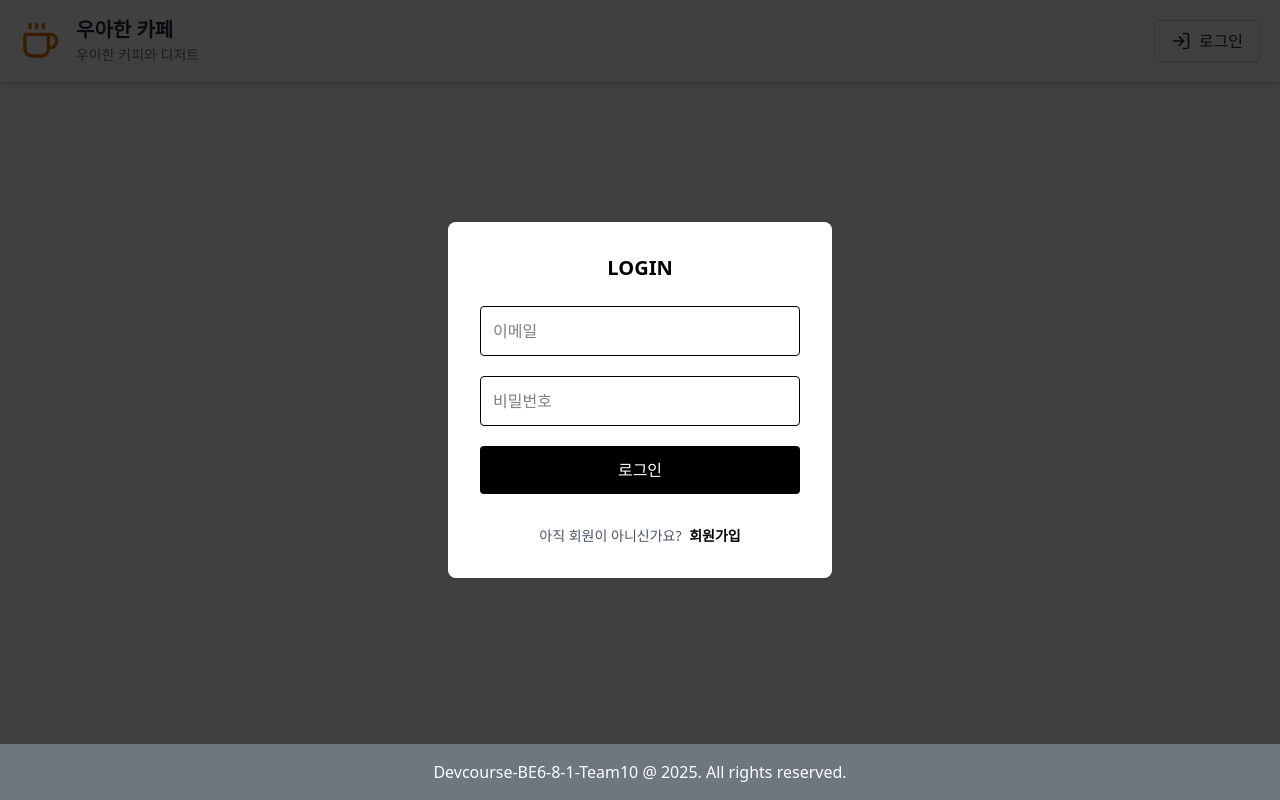
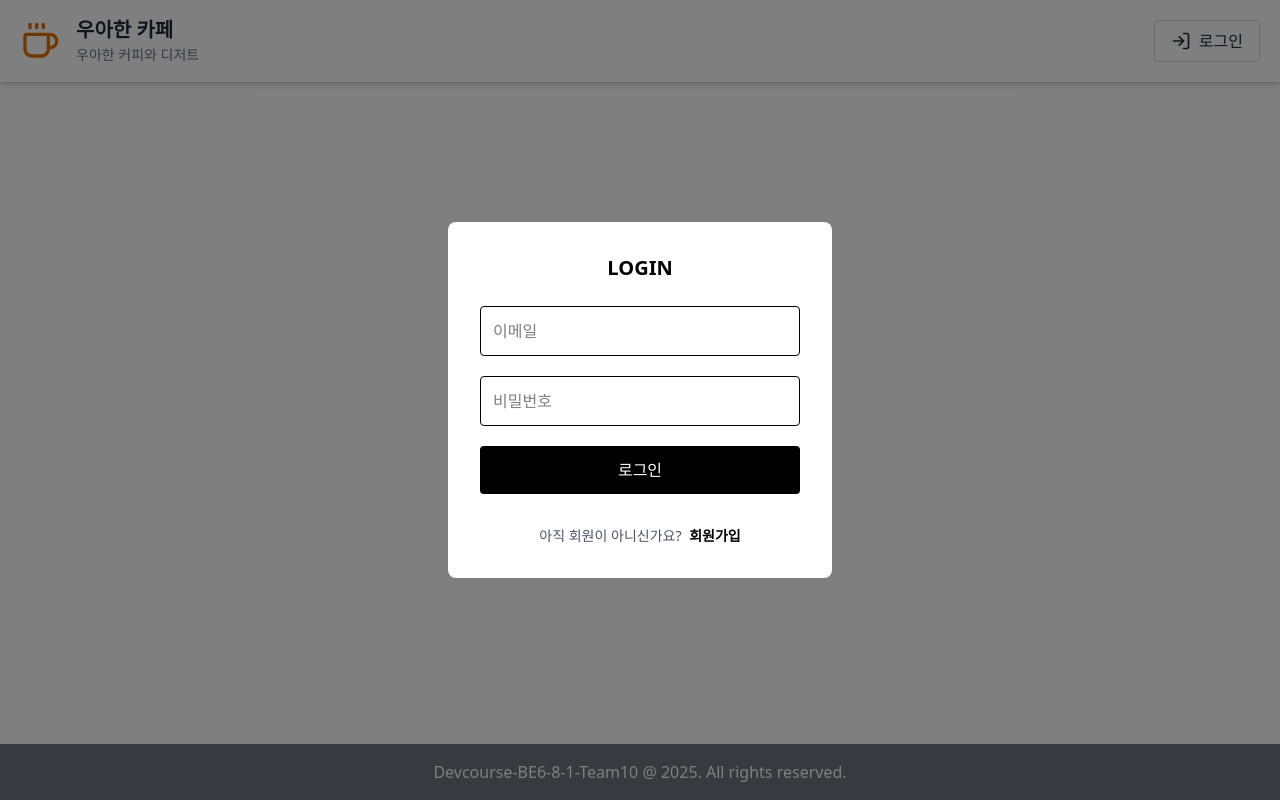
Before and after one commit to Devcourse-BE6-8-1-Team10/Frontend, a Next.js app: page /login in a window 1280 px wide. Built offline with nearby package versions, Linux system fonts and the light colour scheme.

Commit message:
feat: 코드 개선

```diff
--- a/components/common/Footer.tsx
+++ b/components/common/Footer.tsx
@@ -1,7 +1,7 @@
 // components/Footer.tsx
 export default function Footer() {
   return (
-    <div className="w-full h-14 bg-[#6e7780] flex justify-center items-center text-white text-base fixed bottom-0 left-0 z-[100] py-4">
+    <div className="w-full h-14 bg-[#6e7780] flex justify-center items-center text-white text-base fixed bottom-0 left-0 z-40 py-4">
       Devcourse-BE6-8-1-Team10 @ 2025. All rights reserved.
     </div>
   );
--- a/components/common/Modal.tsx
+++ b/components/common/Modal.tsx
@@ -1,3 +1,6 @@
+"use client";
+import { useEffect } from "react";
+
 export function Modal({
   children,
   onClose,
@@ -5,8 +8,27 @@ export function Modal({
   children: React.ReactNode;
   onClose: () => void;
 }) {
+  useEffect(() => {
+    // ESC 키로 모달 닫기
+    const handleEscape = (e: KeyboardEvent) => {
+      if (e.key === "Escape") onClose();
+    };
+    document.addEventListener("keydown", handleEscape);
+    // 모달이 열릴 때 body 스크롤 잠금
+    document.body.style.overflow = "hidden";
+    return () => {
+      document.removeEventListener("keydown", handleEscape);
+      // 모달이 닫힐 때 body 스크롤 해제
+      document.body.style.overflow = "unset";
+    };
+  }, [onClose]);
+
   return (
-    <div className="fixed inset-0 bg-black/50 flex items-center justify-center z-50">
+    <div
+      className="fixed inset-0 bg-black/50 flex items-center justify-center z-50"
+      role="dialog"
+      aria-modal="true"
+    >
       {/* 바깥 클릭시 닫기 */}
       <div className="absolute inset-0" onClick={onClose} />
       {/* 모달 내용 */}
--- a/components/routing/ModalRouter.tsx
+++ /dev/null
@@ -1,20 +0,0 @@
-"use client";
-import { usePathname, useRouter } from "next/navigation";
-import { LoginModal } from "@/components/features/LoginModal";
-
-export default function ModalRouter() {
-  const pathname = usePathname();
-  const router = useRouter();
-
-  // Login
-  if (pathname === "/login") {
-    return (
-      <LoginModal
-        onClose={() => router.push("/")}
-        onLoginSuccess={() => router.push("/")}
-      />
-    );
-  }
-
-  return null;
-}
--- a/src/app/layout.tsx
+++ b/src/app/layout.tsx
@@ -3,7 +3,6 @@ import { Geist, Geist_Mono } from "next/font/google";
 import "./globals.css";
 import Header from "@/components/common/Header";
 import Footer from "@/components/common/Footer";
-import ModalRouter from "@/components/routing/ModalRouter";
 
 const geistSans = Geist({
   variable: "--font-geist-sans",
@@ -31,7 +30,6 @@ export default function RootLayout({
         <Header />
         <main className="max-w-7xl mx-auto pb-14">{children}</main>
         <Footer />
-        <ModalRouter />
       </body>
     </html>
   );
```
Also changed, not shown: components/common/Button.tsx (+10 -5 lines).
